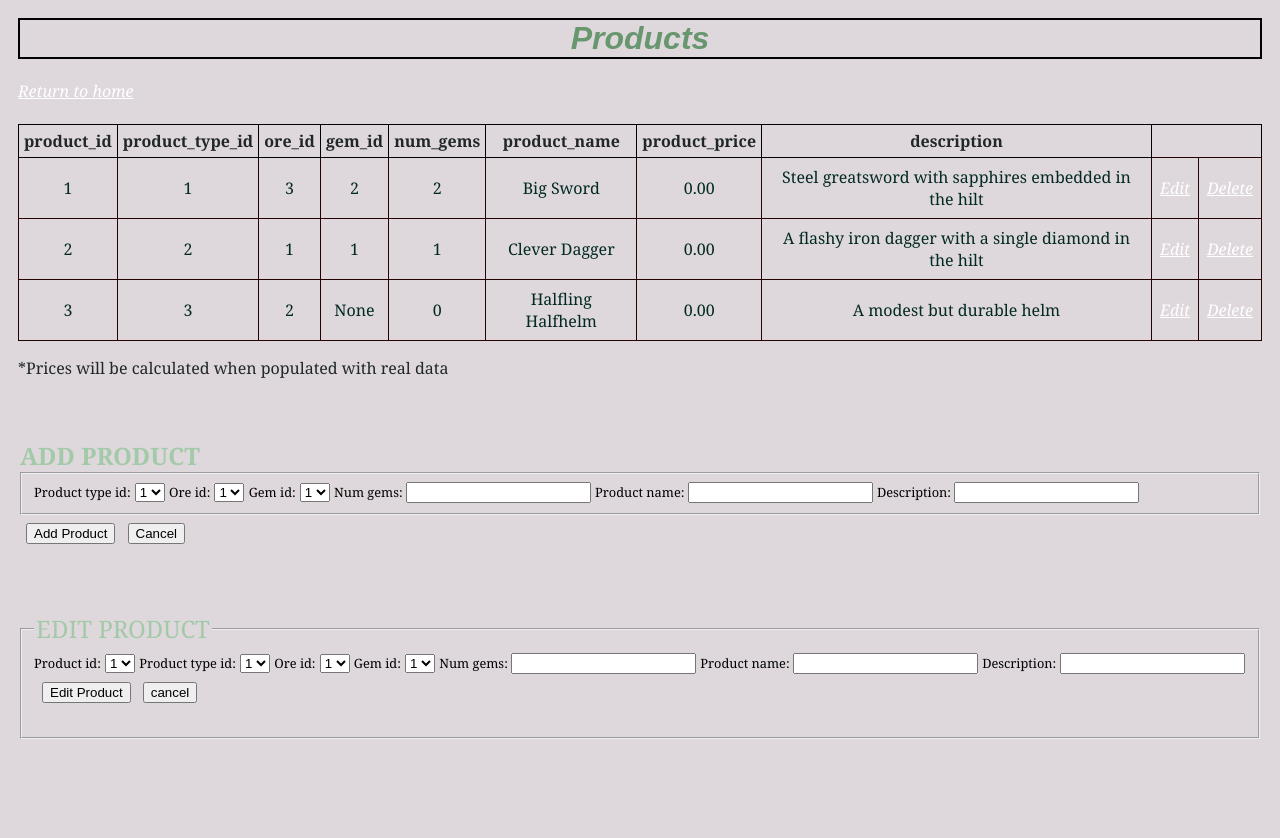
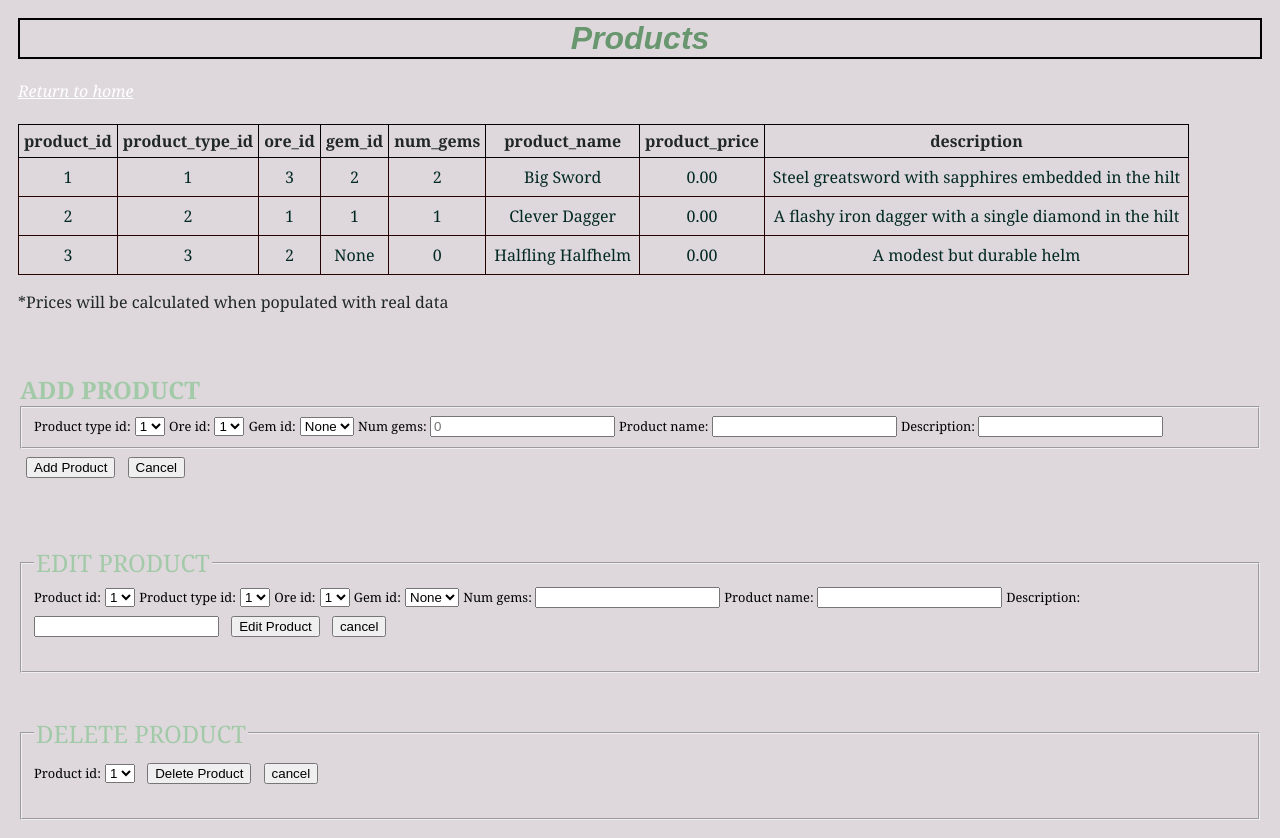
Before and after one commit to acalton/cs340project, a Flask app: page /products in a window 1280 px wide. Before the commit the page ends 739 px from the top, so only its background shows below. Run offline with Flask 2, Linux system fonts and the light colour scheme; data comes from the database, SQL or seed files in the repository; data that the repository does not hold is empty; some libraries are stand-ins or nearby versions.

Commit message:
Add files via upload
Everything works except for search feature on Ore and price adding up. More input checking could be done.

```diff
--- a/app.py
+++ b/app.py
@@ -83,12 +83,27 @@ def ore():
 
             return redirect("/ore")
 
+        if request.form.get("Search_Ore"):
+            ore_name = request.form["ore_name"]
+            ore_search(ore_name)
+
     if request.method == "GET":
         query = "SELECT ore_id, ore_name, price_per_ore, description FROM Ore"
         cur = mysql.connection.cursor()
         cur.execute(query)
         data = cur.fetchall()
         return render_template("ore.j2", data=data)
+
+
+@app.route('/ore_search', methods=["POST", "GET"])
+def ore_search(ore_name):
+    ore_name = 'Brass'
+    if request.method == "GET":
+        query = "SELECT ore_id, ore_name, price_per_ore, description FROM Ore WHERE ore_name = %s"
+        cur = mysql.connection.cursor()
+        cur.execute(query, (ore_name,))
+        data = cur.fetchall()
+        return render_template("ore_search.j2", data=data)
 
 
 @app.route('/product_types', methods=["POST", "GET"])
@@ -126,10 +141,17 @@ def products():
             product_name = request.form["product_name"]
             description = request.form["description"]
 
-            query = "INSERT INTO Products (product_type_id, ore_id, gem_id, num_gems, product_name, description) VALUES (%s,%s,%s,%s,%s,%s)"
-            cur = mysql.connection.cursor()
-            cur.execute(query, (product_type_id, ore_id, gem_id, num_gems, product_name, description))
-            mysql.connection.commit()
+            if gem_id == "" or gem_id == "0":
+                query = "INSERT INTO Products (product_type_id, ore_id, num_gems, product_name, description) VALUES (%s,%s,%s,%s,%s)"
+                cur = mysql.connection.cursor()
+                cur.execute(query, (product_type_id, ore_id, num_gems, product_name, description))
+                mysql.connection.commit()
+
+            else:
+                query = "INSERT INTO Products (product_type_id, ore_id, gem_id, num_gems, product_name, description) VALUES (%s,%s,%s,%s,%s,%s)"
+                cur = mysql.connection.cursor()
+                cur.execute(query, (product_type_id, ore_id, gem_id, num_gems, product_name, description))
+                mysql.connection.commit()
 
             return redirect("/products")
 
@@ -142,10 +164,62 @@ def products():
             product_name = request.form["product_name_update"]
             description = request.form["description_update"]
 
-            query = "UPDATE Products SET product_type_id = %s, ore_id = %s, gem_id = %s, num_gems = %s, product_name = %s, description = %s WHERE product_id = %s"
+            if product_type_id == "":
+                query = "UPDATE Products SET ore_id = %s, gem_id = %s, num_gems = %s, product_name = %s, description = %s WHERE product_id = %s"
+                cur = mysql.connection.cursor()
+                cur.execute(query, (ore_id, gem_id,\
+                num_gems, product_name, description, product_id,))
+                mysql.connection.commit()
+
+            elif ore_id == "":
+                query = "UPDATE Products SET product_type_id = %s, gem_id = %s, num_gems = %s, product_name = %s, description = %s WHERE product_id = %s"
+                cur = mysql.connection.cursor()
+                cur.execute(query, (product_type_id, gem_id,\
+                num_gems, product_name, description, product_id,))
+                mysql.connection.commit()
+
+            elif gem_id == "0":
+                query = "UPDATE Products SET product_type_id = %s, ore_id = %s, gem_id = NULL, num_gems = %s, product_name = %s, description = %s WHERE product_id = %s"
+                cur = mysql.connection.cursor()
+                cur.execute(query, (product_type_id, ore_id,\
+                num_gems, product_name, description, product_id,))
+                mysql.connection.commit()
+
+            elif num_gems == "":
+                query = "UPDATE Products SET product_type_id = %s, ore_id = %s, gem_id = %s, product_name = %s, description = %s WHERE product_id = %s"
+                cur = mysql.connection.cursor()
+                cur.execute(query, (product_type_id, ore_id, gem_id,\
+                product_name, description, product_id,))
+                mysql.connection.commit()
+
+            elif product_name == "":
+                query = "UPDATE Products SET product_type_id = %s, ore_id = %s, gem_id = %s, num_gems = %s, description = %s WHERE product_id = %s"
+                cur = mysql.connection.cursor()
+                cur.execute(query, (product_type_id, ore_id, gem_id,\
+                num_gems, description, product_id,))
+                mysql.connection.commit()
+
+            elif description == "":
+                query = "UPDATE Products SET product_type_id = %s, ore_id = %s, gem_id = %s, num_gems = %s, product_name = %s, WHERE product_id = %s"
+                cur = mysql.connection.cursor()
+                cur.execute(query, (product_type_id, ore_id, gem_id,\
+                num_gems, product_name, product_id,))
+                mysql.connection.commit()
+
+            else:
+                query = "UPDATE Products SET product_type_id = %s, ore_id = %s, gem_id = %s, num_gems = %s, product_name = %s, description = %s WHERE product_id = %s"
+                cur = mysql.connection.cursor()
+                cur.execute(query, (product_type_id, ore_id, gem_id,\
+                num_gems, product_name, description, product_id,))
+                mysql.connection.commit()
+
+            return redirect("/products")
+
+        if request.form.get("Delete_Product"):
+            product_id = request.form["product_id_delete"]
+            query = "DELETE FROM Products WHERE product_id = %s"
             cur = mysql.connection.cursor()
-            cur.execute(query, (product_type_id, ore_id, gem_id,\
-             num_gems, product_name, description, product_id,))
+            cur.execute(query, (product_id,))
             mysql.connection.commit()
 
             return redirect("/products")
@@ -157,7 +231,28 @@ def products():
         cur.execute(query)
         data = cur.fetchall()
 
-        return render_template("products.j2", data=data)
+        query2 = "SELECT product_id FROM Products ORDER BY product_id ASC"
+        cur = mysql.connection.cursor()
+        cur.execute(query2)
+        product_ids = cur.fetchall()
+
+        query3 = "SELECT product_type_id FROM Product_Types ORDER BY product_type_id ASC"
+        cur = mysql.connection.cursor()
+        cur.execute(query3)
+        product_type_ids = cur.fetchall()
+
+        query4 = "SELECT ore_id FROM Ore ORDER BY ore_id ASC"
+        cur = mysql.connection.cursor()
+        cur.execute(query4)
+        ore_ids = cur.fetchall()
+
+        query5 = "SELECT gem_id FROM Gemstones ORDER BY gem_id ASC"
+        cur = mysql.connection.cursor()
+        cur.execute(query5)
+        gem_ids = cur.fetchall()
+
+        return render_template("products.j2", data=data, product_ids=product_ids,
+        product_type_ids=product_type_ids, ore_ids=ore_ids, gem_ids=gem_ids)
 
 
 @app.route('/orders', methods=["POST", "GET"])
@@ -179,9 +274,31 @@ def orders():
             customer_id = request.form["customer_id_update"]
             order_date_time = request.form["order_date_time_update"]
 
-            query = "UPDATE Orders SET customer_id = %s, order_date_time = %s WHERE order_id = %s"
+            if customer_id == "":
+                query = "UPDATE Orders SET order_date_time = %s WHERE order_id = %s"
+                cur = mysql.connection.cursor()
+                cur.execute(query, (order_date_time, order_id))
+                mysql.connection.commit()
+
+            elif order_date_time == "":
+                query = "UPDATE Orders SET customer_id = %s WHERE order_id = %s"
+                cur = mysql.connection.cursor()
+                cur.execute(query, (customer_id, order_id))
+                mysql.connection.commit()
+
+            else:
+                query = "UPDATE Orders SET customer_id = %s, order_date_time = %s WHERE order_id = %s"
+                cur = mysql.connection.cursor()
+                cur.execute(query, (customer_id, order_date_time, order_id))
+                mysql.connection.commit()
+
+            return redirect("/orders")
+
+        if request.form.get("Delete_Order"):
+            order_id = request.form["order_id_delete"]
+            query = "DELETE FROM Orders WHERE order_id = %s"
             cur = mysql.connection.cursor()
-            cur.execute(query, (customer_id, order_date_time, order_id))
+            cur.execute(query, (order_id,))
             mysql.connection.commit()
 
             return redirect("/orders")
@@ -192,7 +309,17 @@ def orders():
         cur.execute(query)
         data = cur.fetchall()
 
-        return render_template("orders.j2", data=data)
+        query2 = "SELECT order_id FROM Orders ORDER BY order_id ASC"
+        cur = mysql.connection.cursor()
+        cur.execute(query2)
+        order_ids = cur.fetchall()
+
+        query3 = "SELECT customer_id FROM Customers ORDER BY customer_id ASC"
+        cur = mysql.connection.cursor()
+        cur.execute(query3)
+        customer_ids = cur.fetchall()
+
+        return render_template("orders.j2", data=data, order_ids=order_ids, customer_ids=customer_ids)
 
 
 @app.route('/orders_has_products', methods=["POST", "GET"])
@@ -214,9 +341,31 @@ def orders_has_products():
             order_id = request.form["order_id_update"]
             product_id = request.form["product_id_update"]
 
-            query = "UPDATE Orders_has_Products SET order_id = %s, product_id = %s WHERE order_has_product_id = %s"
+            if order_id == "":
+                query = "UPDATE Orders_has_Products SET product_id = %s WHERE order_has_product_id = %s"
+                cur = mysql.connection.cursor()
+                cur.execute(query, (product_id, order_has_product_id))
+                mysql.connection.commit()
+
+            elif product_id == "":
+                query = "UPDATE Orders_has_Products SET order_id = %s WHERE order_has_product_id = %s"
+                cur = mysql.connection.cursor()
+                cur.execute(query, (order_id, order_has_product_id))
+                mysql.connection.commit()
+
+            else:
+                query = "UPDATE Orders_has_Products SET order_id = %s, product_id = %s WHERE order_has_product_id = %s"
+                cur = mysql.connection.cursor()
+                cur.execute(query, (order_id, product_id, order_has_product_id))
+                mysql.connection.commit()
+
+            return redirect("/orders_has_products")
+
+        if request.form.get("Delete_Order_has_Product"):
+            order_has_product_id = request.form["order_has_product_id_delete"]
+            query = "DELETE FROM Orders_has_Products WHERE order_has_product_id = %s"
             cur = mysql.connection.cursor()
-            cur.execute(query, (order_id, product_id, order_has_product_id))
+            cur.execute(query, (order_has_product_id,))
             mysql.connection.commit()
 
             return redirect("/orders_has_products")
@@ -227,7 +376,23 @@ def orders_has_products():
         cur.execute(query)
         data = cur.fetchall()
 
-        return render_template("orders_has_products.j2", data=data)
+        query2 = "SELECT order_has_product_id FROM Orders_has_Products ORDER BY order_has_product_id ASC"
+        cur = mysql.connection.cursor()
+        cur.execute(query2)
+        order_has_product_ids = cur.fetchall()
+
+        query3 = "SELECT order_id FROM Orders ORDER BY order_id ASC"
+        cur = mysql.connection.cursor()
+        cur.execute(query3)
+        order_ids = cur.fetchall()
+
+        query4 = "SELECT product_id FROM Products ORDER BY product_id ASC"
+        cur = mysql.connection.cursor()
+        cur.execute(query4)
+        product_ids = cur.fetchall()
+
+        return render_template("orders_has_products.j2", data=data, order_has_product_ids=order_has_product_ids,
+        order_ids=order_ids, product_ids=product_ids)
 
 
 if __name__ == '__main__':
--- a/templates/products.j2
+++ b/templates/products.j2
@@ -29,8 +29,6 @@
                             {% for key in item.keys() %}
                             <td> {{item[key]}} </td>
                             {% endfor %}
-                            <td><a href="/products" class="btn btn-default">Edit</a></td>
-						    <td><a href="/products" class="btn btn-default">Delete</a></td>
                         </tr>
                         {% endfor %}
                     </tbody>
@@ -44,29 +42,30 @@
             <legend><strong>Add Product</strong></legend>
             <fieldset>
                 <label for="product_type_id">Product type id:</label>
-                <select class="form-control" id="product_type_id" name="product_type_id" pattern="[0-4]{1}" placeholder="" required>
-                    <option value="1">1</option>
-                    <option value="2">2</option>
-                    <option value="3">3</option>
+                <select id="product_type_id" name="product_type_id">
+                    {% for product_type in product_type_ids %}
+                    <option value="{{ product_type['product_type_id'] }}">{{ product_type['product_type_id'] }}</option>
+                    {% endfor %}
                 </select>
                 <label for="ore_id">Ore id:</label>
-                <select name="ore_id" class="form-control" id="ore_id" pattern="[0-4]{1}" placeholder="" required>
-                    <option value="1">1</option>
-                    <option value="2">2</option>
-                    <option value="3">3</option>
+                <select id="ore_id" name="ore_id">
+                    {% for ore in ore_ids %}
+                    <option value="{{ ore['ore_id'] }}">{{ ore['ore_id'] }}</option>
+                    {% endfor %}
                 </select>
                 <label for="gem_id">Gem id:</label>
-                <select name="gem_id" class="form-control" id="gem_id" pattern="[0-4]{1}" placeholder="" required>
-                    <option value="1">1</option>
-                    <option value="2">2</option>
-                    <option value="3">3</option>
+                <select id="gem_id" name="gem_id">
+                    <option value="0">None</option>
+                    {% for gem in gem_ids %}
+                    <option value="{{ gem['gem_id'] }}">{{ gem['gem_id'] }}</option>
+                    {% endfor %}
                 </select>
                 <label for="num_gems">Num gems: </label>
-                <input type="text" class="form-control" id="num_gems" name="num_gems" pattern="[A-Za-z0-9]{1,}" placeholder="" required>
+                <input type="text" class="form-control" id="num_gems" name="num_gems" pattern="[A-Za-z0-9]{1,}" placeholder="0">
                 <label for="product_name">Product name: </label>
                 <input type="text" class="form-control" id="product_name" name="product_name" pattern="[A-Za-z0-9]{1,}" placeholder="" required>
                 <label for="description">Description: </label>
-                <input type="text" class="form-control" id="description" name="description" pattern="[A-Za-z0-9]{1,}" placeholder="" required>
+                <input type="text" id="description" name="description" " placeholder="">
             </fieldset>
             <input type="submit" value="Add Product" name="Add_Product" class="btn btn-primary" style="margin:.5rem;">
 			<input class="btn" type="button" value="Cancel" onClick="browseProducts()">
@@ -77,28 +76,29 @@
             <legend>Edit Product</legend>
             <form id="editProduct" action="/products" method="post">
                 <label for="product_id">Product id:</label>
-                <select name="product_id" id="product_id">
-                    <option value="1">1</option>
-                    <option value="2">2</option>
-                    <option value="3">3</option>
+                <select id="product_id" name="product_id">
+                    {% for product in product_ids %}
+                    <option value="{{ product['product_id'] }}">{{ product['product_id'] }}</option>
+                    {% endfor %}
                 </select>
                 <label for="product_type_id_update">Product type id:</label>
-                <select name="product_type_id_update" id="product_type_id_update">
-                    <option value="1">1</option>
-                    <option value="2">2</option>
-                    <option value="3">3</option>
+                <select id="product_type_id_update" name="product_type_id_update">
+                    {% for product_type in product_type_ids %}
+                    <option value="{{ product_type['product_type_id'] }}">{{ product_type['product_type_id'] }}</option>
+                    {% endfor %}
                 </select>
                 <label for="ore_id_update">Ore id:</label>
-                <select name="ore_id_update" id="ore_id_update">
-                    <option value="1">1</option>
-                    <option value="2">2</option>
-                    <option value="3">3</option>
+                <select id="ore_id_update" name="ore_id_update">
+                    {% for ore in ore_ids %}
+                    <option value="{{ ore['ore_id'] }}">{{ ore['ore_id'] }}</option>
+                    {% endfor %}
                 </select>
                 <label for="gem_id_update">Gem id:</label>
-                <select name="gem_id_update" id="gem_id_update">
-                    <option value="1">1</option>
-                    <option value="2">2</option>
-                    <option value="3">3</option>
+                <select id="gem_id_update" name="gem_id_update">
+                    <option value="0">None</option>
+                    {% for gem in gem_ids %}
+                    <option value="{{ gem['gem_id'] }}">{{ gem['gem_id'] }}</option>
+                    {% endfor %}
                 </select>
                 <label for="num_gems_update">Num gems: </label>
                 <input type="text" id="num_gems_update" name="num_gems_update">
@@ -110,6 +110,21 @@
                 <a href='/products'><input class="btn" type="button" value="cancel"></a>
             </form>
         </fieldset>
+    </div><br><br>
+    <div class="delete">
+        <fieldset>
+            <legend>Delete Product</legend>
+            <form id="deleteProduct" action="/products" method="post">
+                <label for="product_id_delete">Product id:</label>
+                <select id="product_id_delete" name="product_id_delete">
+                    {% for product in product_ids %}
+                    <option value="{{ product['product_id'] }}">{{ product['product_id'] }}</option>
+                    {% endfor %}
+                </select>
+                <input type="submit" value="Delete Product" name="Delete_Product" class="btn btn-primary" style="margin:.5rem;">
+                <a href='/products'><input class="btn" type="button" value="cancel"></a>
+            </form>
+        </fieldset>
     </div>
 </body>
 </html>
```
Also changed, not shown: templates/orders.j2 (+28 -13 lines), templates/orders_has_products.j2 (+35 -22 lines), templates/ore.j2 (+11 -0 lines), templates/ore_search.j2 (added, +39 -0 lines).
